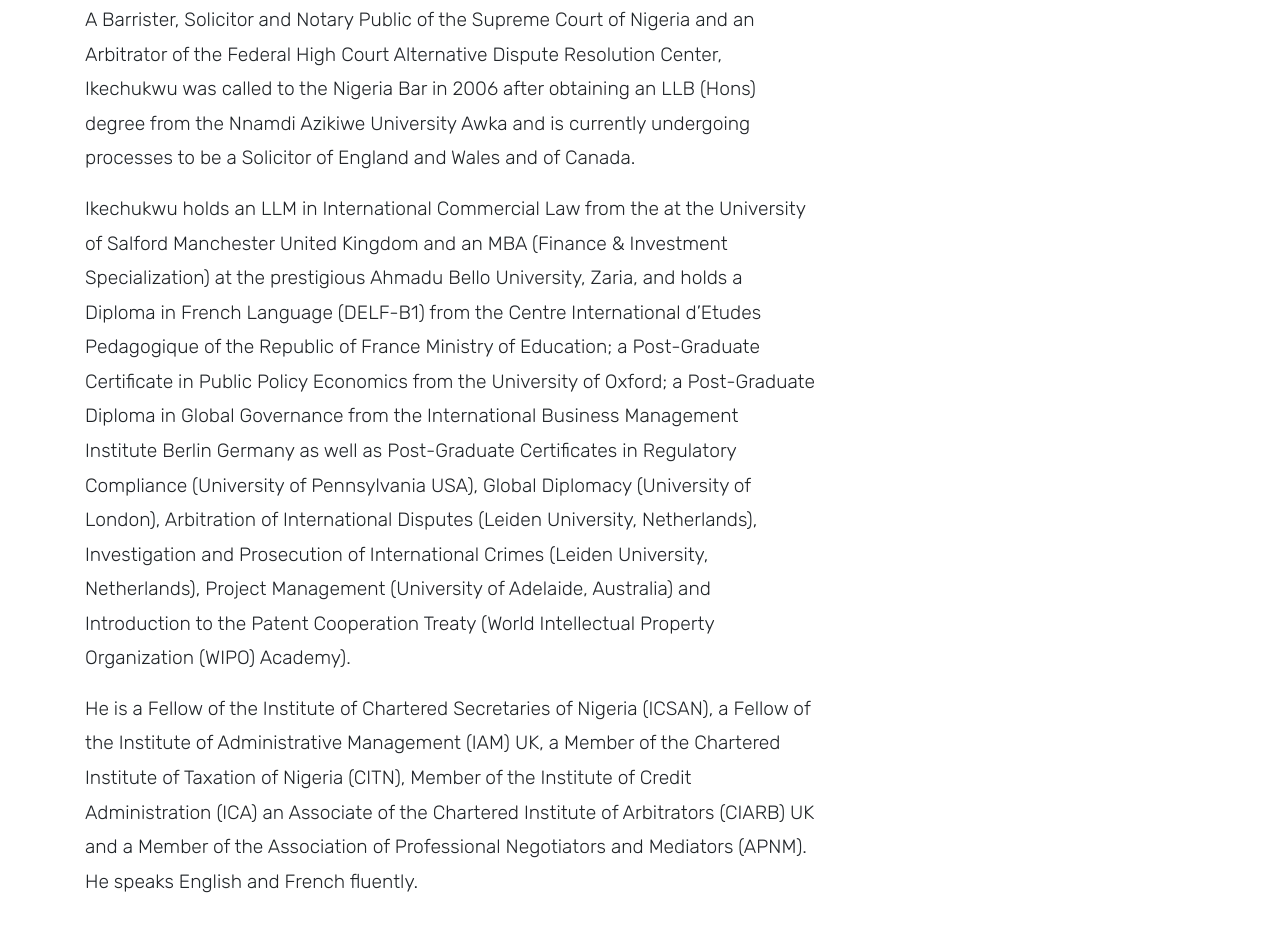
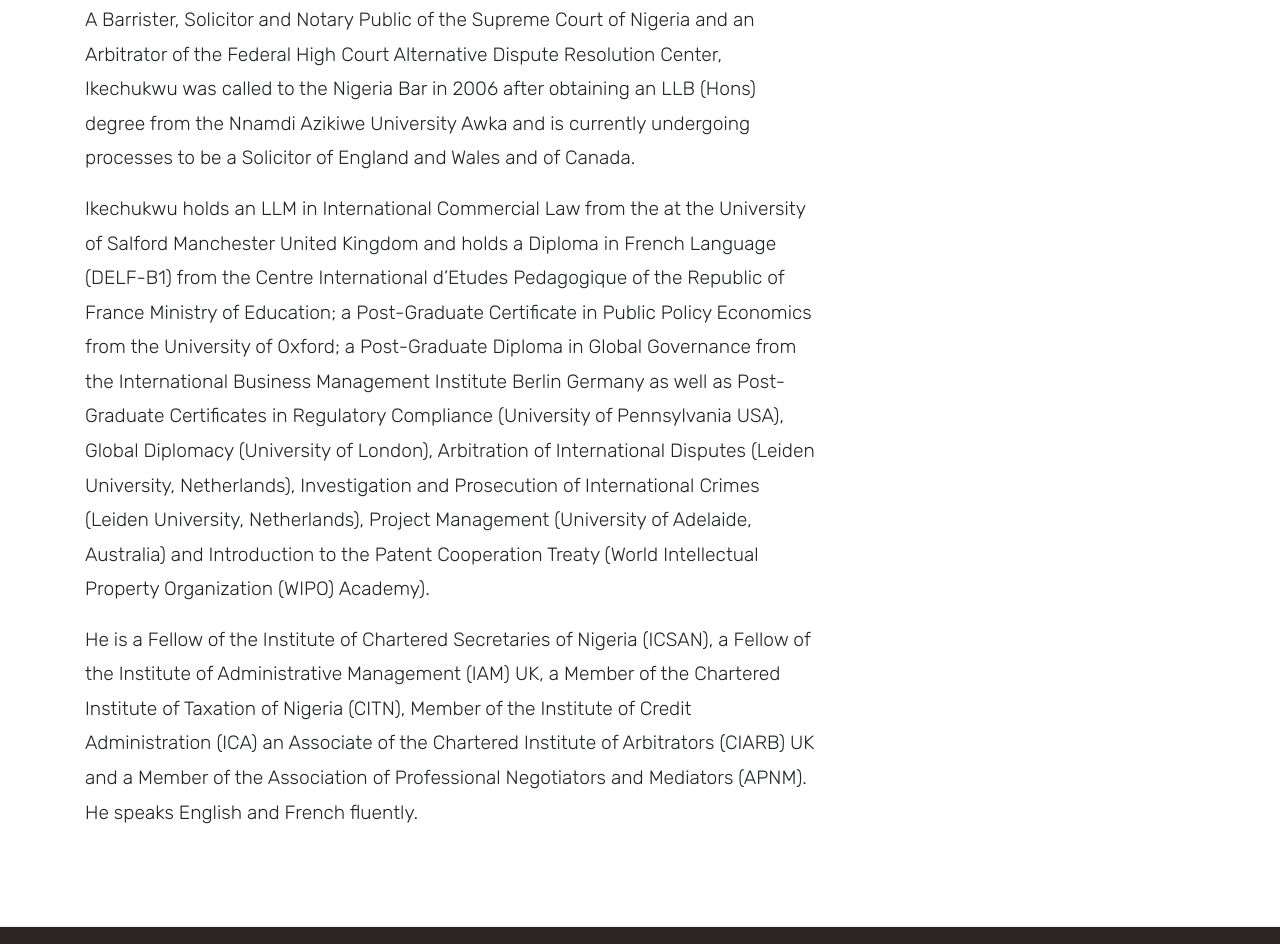
Before and after one commit to geddev1617/Castlegate-Law, a plain HTML site: page nwabufo-ikechuwku.html in a window 1280 px wide. Shown: the part 1276-2220 px from the top of the page. Drawn offline with Linux system fonts and the light colour scheme.

Commit message:
updates
Signed-off-by: Toby Okeke <toby.okeke@gmail.com>

```diff
--- a/nwabufo-ikechuwku.html
+++ b/nwabufo-ikechuwku.html
@@ -73,7 +73,7 @@
             <p>He has successfully resolved over 250 cases through Litigation, Arbitration and other Alternative Dispute Resolution Methods at various Tribunals and as a Chartered Company Secretary and Compliance Expert, he consults for and represents more than 200 cross-sectorial businesses, establishment and projects of varying sizes across Intellectual Property Protection, Corporate Governance and Regulatory Compliance, Credit and Risk Management, Tax Administration, Real Estate and Property Law, Immigration Law, Probate issues, Administrative and Labour Law.</p>
             <h2 class="mb-3 mt-5">EDUCATIONAL AND PROFESSIONAL BACKGROUND</h2>
             <p>A Barrister, Solicitor and Notary Public of the Supreme Court of Nigeria and an Arbitrator of the Federal High Court Alternative Dispute Resolution Center, Ikechukwu was called to the Nigeria Bar in 2006 after obtaining an LLB (Hons) degree from the Nnamdi Azikiwe University Awka and is currently undergoing processes to be a Solicitor of England and Wales and of Canada.</p>
-            <p>Ikechukwu holds an LLM in International Commercial Law from the at the University of Salford Manchester United Kingdom and an MBA (Finance & Investment Specialization) at the prestigious Ahmadu Bello University, Zaria, and holds a Diploma in French Language (DELF-B1) from the Centre International d’Etudes Pedagogique of the Republic of France Ministry of Education; a Post-Graduate Certificate in Public Policy Economics from the University of Oxford; a Post-Graduate Diploma in Global Governance from the International Business Management Institute Berlin Germany as well as Post-Graduate Certificates in Regulatory Compliance (University of Pennsylvania USA), Global Diplomacy (University of London), Arbitration of International Disputes (Leiden University, Netherlands), Investigation and Prosecution of International Crimes (Leiden University, Netherlands), Project Management (University of Adelaide, Australia) and Introduction to the Patent Cooperation Treaty (World Intellectual Property Organization (WIPO) Academy).</p>
+            <p>Ikechukwu holds an LLM in International Commercial Law from the at the University of Salford Manchester United Kingdom and holds a Diploma in French Language (DELF-B1) from the Centre International d’Etudes Pedagogique of the Republic of France Ministry of Education; a Post-Graduate Certificate in Public Policy Economics from the University of Oxford; a Post-Graduate Diploma in Global Governance from the International Business Management Institute Berlin Germany as well as Post-Graduate Certificates in Regulatory Compliance (University of Pennsylvania USA), Global Diplomacy (University of London), Arbitration of International Disputes (Leiden University, Netherlands), Investigation and Prosecution of International Crimes (Leiden University, Netherlands), Project Management (University of Adelaide, Australia) and Introduction to the Patent Cooperation Treaty (World Intellectual Property Organization (WIPO) Academy).</p>
             <p>He is a Fellow of the Institute of Chartered Secretaries of Nigeria (ICSAN), a Fellow of the Institute of Administrative Management (IAM) UK, a Member of the Chartered Institute of Taxation of Nigeria (CITN), Member of the Institute of Credit Administration (ICA) an Associate of the Chartered Institute of Arbitrators (CIARB) UK and a Member of the Association of Professional Negotiators and Mediators (APNM). He speaks English and French fluently.</p>
             <div class="tag-widget post-tag-container mb-5 mt-5">
             </div>
```
